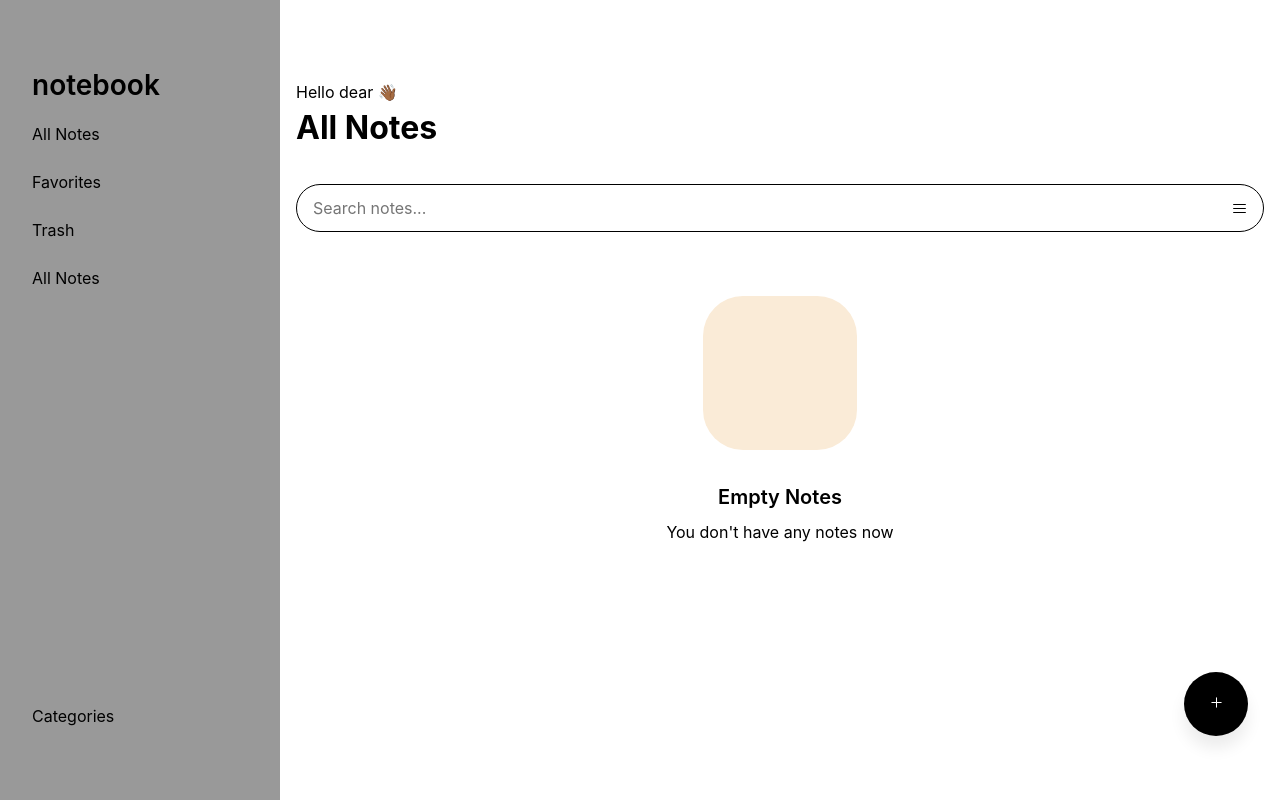
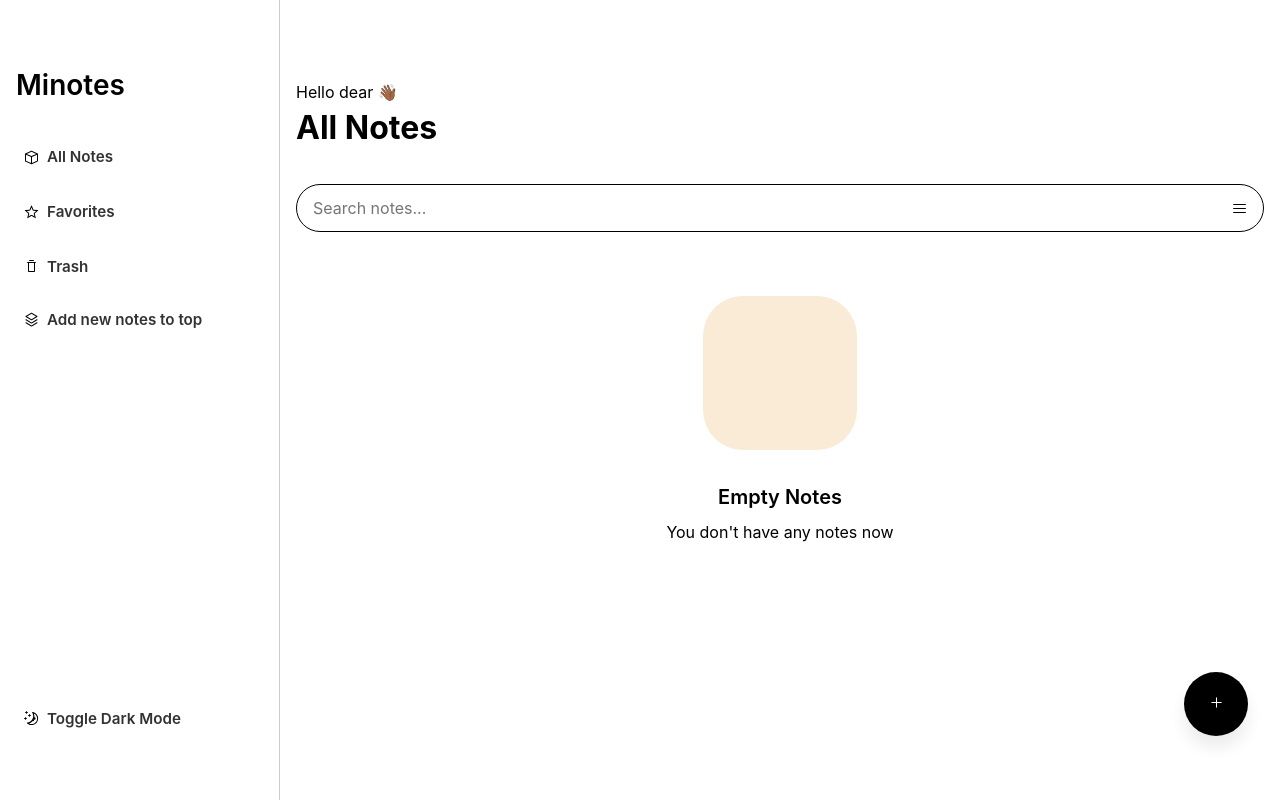
Before and after one commit to gzkdev/quick_note_app, a Next.js app: page / in a window 1280 px wide. Built offline with nearby package versions, Linux system fonts and the light colour scheme.

Commit message:
updated app sidebar styles, and structure

```diff
--- a/components/AppSidebar.jsx
+++ b/components/AppSidebar.jsx
@@ -1,6 +1,13 @@
 import Link from "next/link";
 import { UseNotesContext } from "../context/NotesData";
 import styles from "../styles/appSidebar.module.css";
+import {
+  LayersIcon,
+  TrashIcon,
+  MoonIcon,
+  CubeIcon,
+  StarIcon,
+} from "@radix-ui/react-icons";
 
 export default function AppSidebar() {
   const { isOpen, toggleIsOpen } = UseNotesContext();
@@ -11,33 +18,42 @@ export default function AppSidebar() {
       className={styles.sidebar}
     >
       <div className={styles.sidebar__container}>
-        <span className={styles.sidebar__title}>notebook</span>
+        <span className={styles.sidebar__title}>Minotes</span>
         <nav className={styles.sidebar__nav}>
           <ul className={styles.sidebar__list}>
             <li>
               <Link href="/">
-                <a>All Notes</a>
+                <a>
+                  <CubeIcon /> <span>All Notes</span>
+                </a>
               </Link>
             </li>
             <li>
               <Link href="/">
-                <a>Favorites</a>
+                <a>
+                  <StarIcon /> <span>Favorites</span>
+                </a>
               </Link>
             </li>
             <li>
               <Link href="/">
-                <a>Trash</a>
+                <a>
+                  <TrashIcon /> <span>Trash</span>
+                </a>
               </Link>
             </li>
             <li>
-              <Link href="/">
-                <a>All Notes</a>
-              </Link>
+              <button>
+                <LayersIcon />
+                <span>Add new notes to top</span>
+              </button>
             </li>
+
             <li>
-              <Link href="/">
-                <a>Categories</a>
-              </Link>
+              <button>
+                <MoonIcon />
+                <span>Toggle Dark Mode</span>
+              </button>
             </li>
           </ul>
         </nav>
--- a/styles/addNoteForm.module.css
+++ b/styles/addNoteForm.module.css
@@ -7,7 +7,7 @@
   height: 100%;
   opacity: 0;
   pointer-events: none;
-  transition: opacity 200ms;
+  transition: opacity 400ms;
   z-index: 100;
 }
 
@@ -24,15 +24,19 @@
   background-color: #fff;
   top: 50%;
   left: 50%;
-  transform: translate(-50%, 0) scale(0.5);
+  -moz-transform: translate(-50%, -30%) scale(0.8);
+  -webkit-transform: translate(-50%, 20%) scale(0.8);
+  transform: translate(-50%, 20%) scale(0.8);
   display: flex;
   flex-direction: column;
   border-radius: 1rem;
   overflow: hidden;
-  transition: transform 400ms;
+  transition: transform 200ms;
 }
 
 .overlay[data-toggle="true"] .form {
+  -moz-transform: translate(-50%, -50%) scale(1);
+  -webkit-transform: translate(-50%, -50%) scale(1);
   transform: translate(-50%, -50%) scale(1);
 }
 
--- a/styles/appSidebar.module.css
+++ b/styles/appSidebar.module.css
@@ -8,7 +8,7 @@
   background-color: rgba(0, 0, 0, 0.4);
   opacity: 0;
   pointer-events: none;
-  z-index: 100;
+  z-index: 200;
   transition: opacity 400ms;
 }
 
@@ -21,7 +21,7 @@
   flex-direction: column;
   width: min(80%, 400px);
   background-color: #fff;
-  padding: 3rem 2rem;
+  padding: 3rem 1rem;
   -moz-transform: translate(-100%, 0);
   -webkit-transform: translate(-100%, 0);
   transform: translate(-100%, 0);
@@ -45,7 +45,7 @@
   word-wrap: break-word;
   font-weight: 600;
   display: block;
-  margin: 1rem 0;
+  margin: 1rem 0 2rem;
 }
 
 .sidebar__nav {
@@ -61,13 +61,28 @@
 
 .sidebar__list li {
   width: 100%;
-  margin-bottom: 1.5rem;
 }
 
-.sidebar__list li a {
+.sidebar__list li > * {
   width: 100%;
+  display: flex;
+  align-items: center;
+  border-radius: 40px;
+  padding: 0.5rem 8px;
+  margin-bottom: 1rem;
+}
+
+.sidebar__list li > *:hover,
+.sidebar__list li > *:active {
+  background-color: lightgreen;
+}
+
+.sidebar__list li > * span {
   display: inline-block;
-  border-radius: 40px;
+  margin-left: 0.5rem;
+  font-weight: 600;
+  opacity: 0.8;
+  font-size: 0.95rem;
 }
 
 .sidebar__list li:last-child {
@@ -78,6 +93,8 @@
   .sidebar {
     height: 100vh;
     position: sticky;
+    background: #fff;
+    border-right: 1px solid rgba(0, 0, 0, 0.2);
     pointer-events: all;
     opacity: 1;
   }
```
